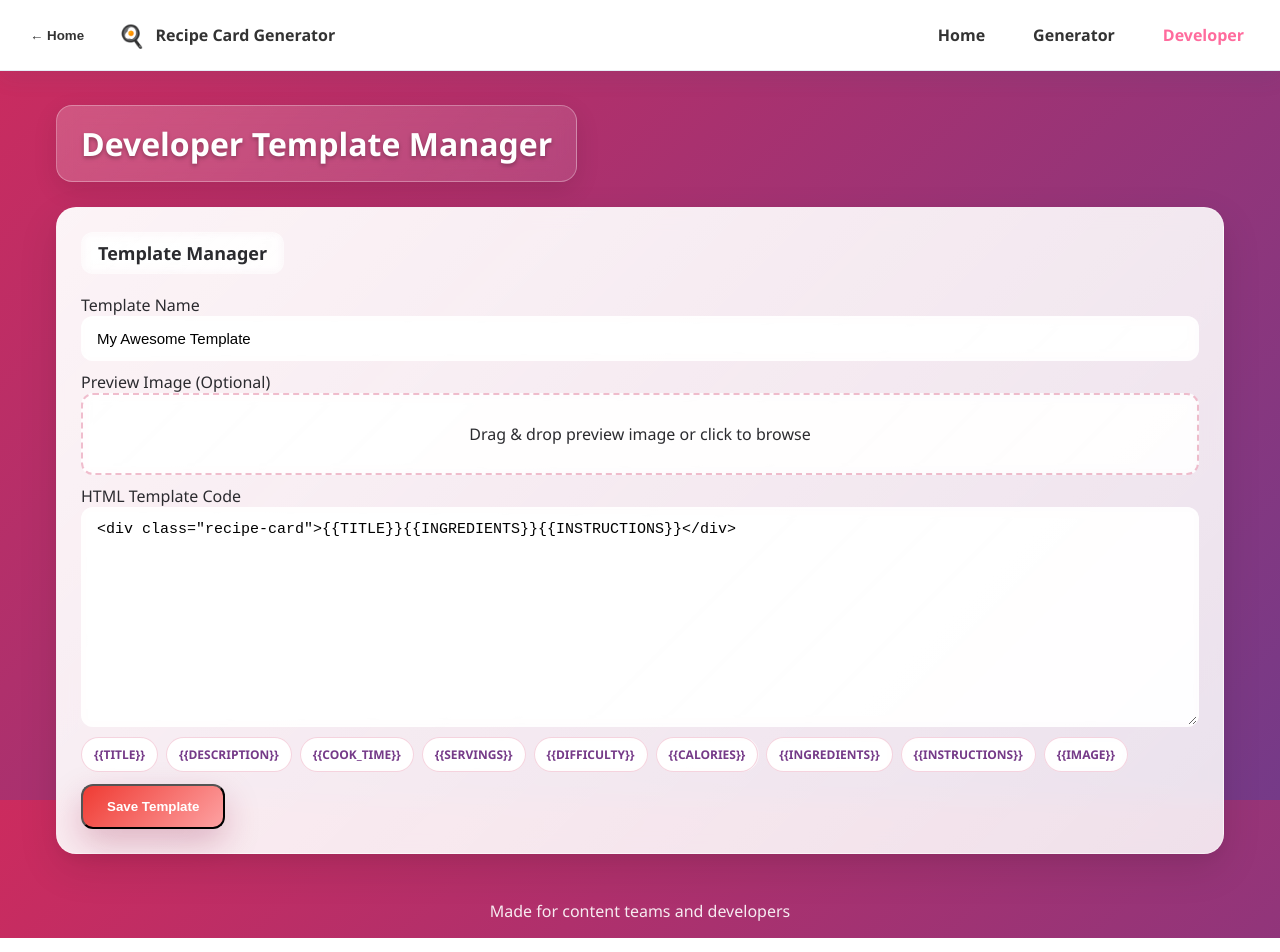
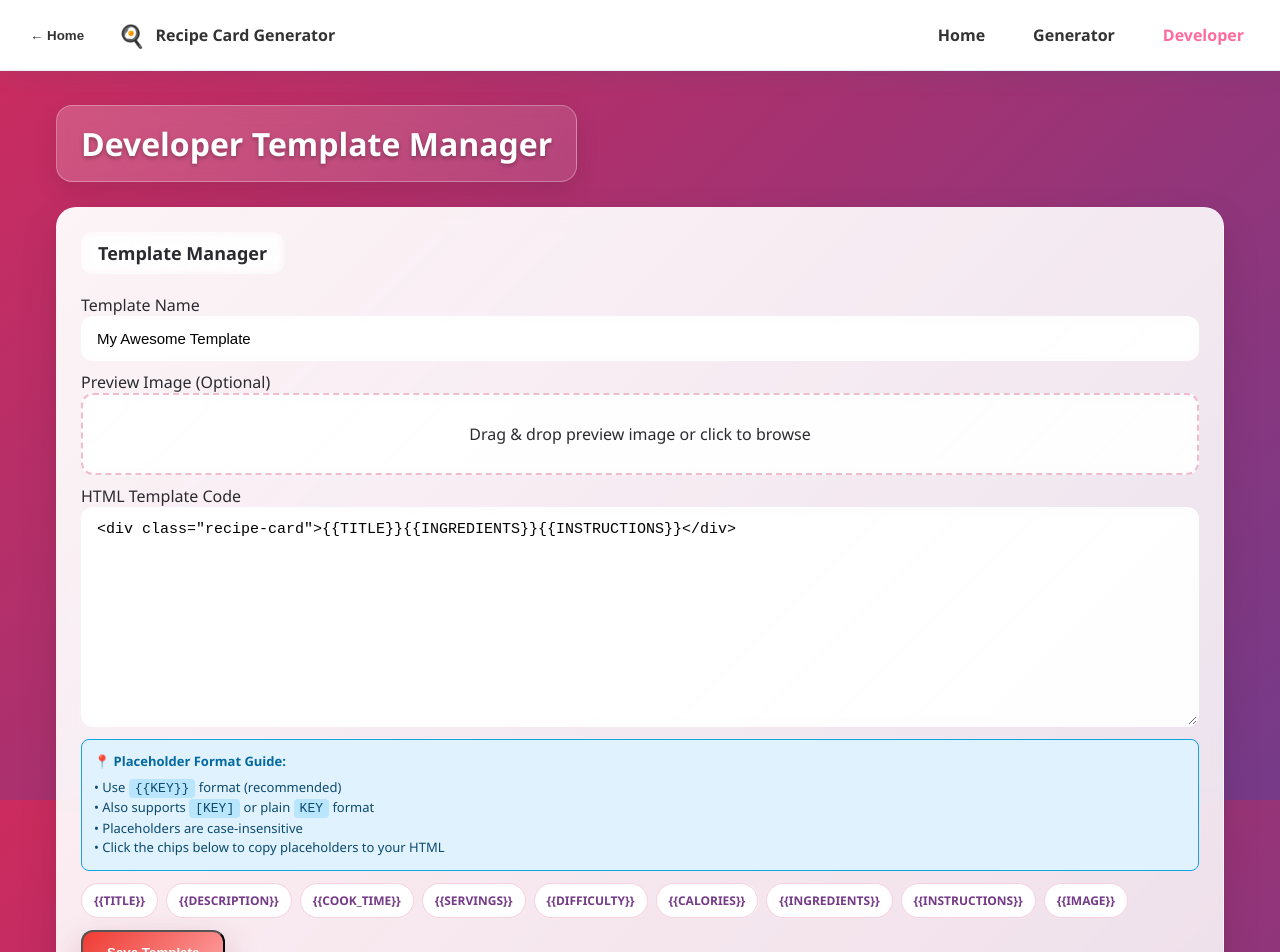
Before and after one commit to bot07-lang/recipe-generator, a React (Vite) app: page /developer in a window 1280 px wide. Shown: the top 952 px of the page. Built offline with nearby package versions, Linux system fonts and the light colour scheme; no server answers.

Commit message:
Add placeholder format guide in Developer page

```diff
--- a/src/routes/Developer.tsx
+++ b/src/routes/Developer.tsx
@@ -105,7 +105,26 @@ export default function Developer() {
           </div>
         </div>
         <div className="form-group"><label>HTML Template Code</label><textarea className="textarea" value={html} onChange={e=>setHtml(e.target.value)} /></div>
-        <div className="chips" style={{marginTop:8}}>
+
+        <div style={{
+          background:'#e0f2fe',
+          border:'1px solid #0ea5e9',
+          borderRadius:'8px',
+          padding:'12px',
+          marginTop:'12px',
+          fontSize:'13px',
+          lineHeight:'1.5'
+        }}>
+          <strong style={{display:'block', marginBottom:'6px', color:'#0369a1'}}>📍 Placeholder Format Guide:</strong>
+          <div style={{color:'#0c4a6e'}}>
+            • Use <code style={{background:'#bae6fd', padding:'2px 6px', borderRadius:'4px'}}>{'{{KEY}}'}</code> format (recommended)<br/>
+            • Also supports <code style={{background:'#bae6fd', padding:'2px 6px', borderRadius:'4px'}}>{'[KEY]'}</code> or plain <code style={{background:'#bae6fd', padding:'2px 6px', borderRadius:'4px'}}>KEY</code> format<br/>
+            • Placeholders are case-insensitive<br/>
+            • Click the chips below to copy placeholders to your HTML
+          </div>
+        </div>
+
+        <div className="chips" style={{marginTop:12}}>
           <span className="chip">{'{{TITLE}}'}</span>
           <span className="chip">{'{{DESCRIPTION}}'}</span>
           <span className="chip">{'{{COOK_TIME}}'}</span>
```
